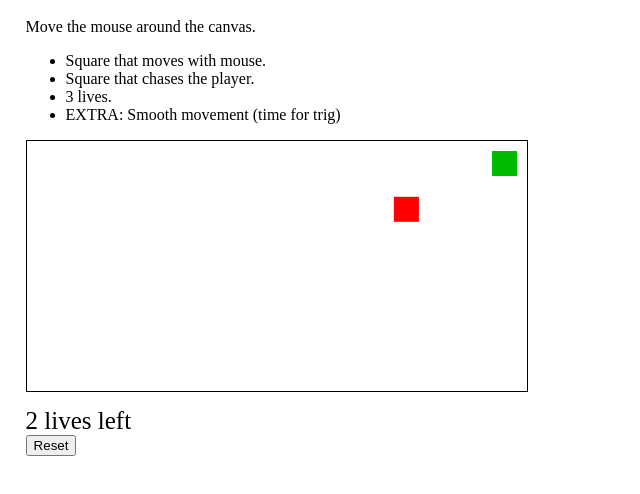
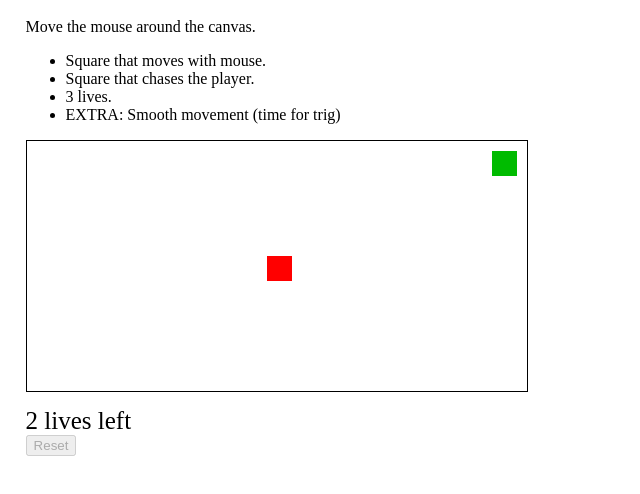
Before and after one commit to sileriky/Mouse-Chaser, a plain HTML site: page index.html in a window 1280 px wide. Both pictures are taken after a click on the button "Reset". Shown: the part 48-542 px from the top of the page, without its empty margins (0-640 px from the left). Drawn offline with Linux system fonts and the light colour scheme.

Commit message:
Mouse chaser changes (#6)
* Before Breakthrough

This commit serves as an in-between snapshot of my work, as well as a
"before" for my newly-found appreciation of addEventListener()

* Move On From Now

It didn't work... But I still have a trick up my sleeve! Future me,
don't give up; you're this (-><-) close!

* Had to fix that last one

* Refactored via w3schools

* Implemented lives system

- Corrected spelling of "mouse"
- Added life counter

* Added chaser playground

 - Top-Left enemy corner can follow the top-left corner of a target

* Simple chase

- Enemy square does chase the player, but only in 45° angles

* Reminder (better chase)

- Introduced a reminder to look into implementing a smoother chase procedure by using dynamically angled movement, instead of just the 8
compass directions

* Something broke...

If you're reading this and you're good at geometry, please take a look at this and let me know if you can figure why the red square is moving so erratically.

* Good News! and bad news...

Good News!
- We've got a red square that chases using delta time
Bad news:
- It... erm... crashes... at the start??
- Note for future person: look into this black magic.
- Current band-aid: set the starting amount of lives to 4, effectively giving the player 3 lives.

* Technically Solved

- The issues has been, strictly technically speaking, solved

* Band-aid Fix #2

- This second band-aid fix stops the button from being pressed multiple
- Actually solving the issue requires any of the following; miracle, epiphany, actually desiging this project

* Code Reorganize

- Sectioned off the code into distinct categories

```diff
--- a/index.html
+++ b/index.html
@@ -20,37 +20,25 @@
 
         <canvas id="playArea" width=500 height=250 style="border:1px solid #000"></canvas>
         <div id="lifeCounter" style="margin-top: 15px; font-size: 25px">3 lives left.</div>
-        <button onclick="fullGameReset()">Reset</button>
+        <button id="resetButton">Reset</button>
         <script>
             //Thank (the) [INSERT DEITY NAME HERE] for w3schools.com
             //EDIT: Also stackoverflow.com
 
+            //VARIABLE DEFINITIONS
             var playerPiece;
             var enemyPiece;
             var playerLives = 4;
+            var enemySpeed = 2;
+            var currentFrame = 0;
+            var delta = 0;
+            var lastFrame = 0;
+
+            //DOM GRABBERS
             var lifeCounter = document.getElementById("lifeCounter");
-            var displayX = document.getElementById("displayX");
-            var displayY = document.getElementById("displayY");
-            var displayTheta = document.getElementById("displayTheta");
+            var resetButton = document.getElementById("resetButton");
 
-            function startGame() {
-                gameSpace.start();
-                playerPiece = new gamePiece(25, 25, "#0B0", 465, 10);
-                enemyPiece = new gamePiece(25, 25, "#F00", 240, 115);
-            }
-
-            function resetGame() {
-                gameSpace.clear();
-                playerPiece.x = 465;
-                playerPiece.y = 10;
-                enemyPiece.x = 240;
-                enemyPiece.y = 115;
-                playerPiece.update();
-                enemyPiece.update();
-                console.log("Game Reset!");
-                setTimeout(updateGame,1500);
-            }
-
+            //OBJECT DEFINITIONS
             var gameSpace = {
                 canvas : document.createElement("canvas"),
                 start : function() {
@@ -67,9 +55,9 @@
                     //NOTE: The change from setInterval to animation frame made this noticeably smoother.
                     //this.interval = setInterval(updateGameArea, 20);
                     window.requestAnimationFrame(updateGame);
-                    this.canvas.addEventListener('mousemove', function (e) {
-                        gameSpace.plrX = e.offsetX;
-                        gameSpace.plrY = e.offsetY;
+                    this.canvas.addEventListener('mousemove', function (event) {
+                        gameSpace.plrX = event.offsetX;
+                        gameSpace.plrY = event.offsetY;
                     })
                 },
                 clear : function(){this.context.clearRect(0, 0, this.canvas.width, this.canvas.height)}
@@ -78,8 +66,8 @@
             function gamePiece(width, height, color, x, y) {
                 this.width = width;
                 this.height = height;
-                this.x = x;
-                this.y = y;
+                this.x = this.initialX = x;
+                this.y = this.initialY = y;
                 this.update = function() {
                     ctx = gameSpace.context;
                     ctx.fillStyle = color;
@@ -107,12 +95,31 @@
                     return crash;
                 }
 
+                this.resetPiece = function() {
+                    this.x = this.initialX;
+                    this.y = this.initialY;
+                }
+
+
             }
 
-            var enemySpeed = 2;
-            var currentFrame = 0;
-            var delta = 0;
-            var lastFrame = 0;
+            //FUNCTION DEFINITIONS
+            function startGame() {
+                gameSpace.start();
+                playerPiece = new gamePiece(25, 25, "#0B0", 465, 10);
+                enemyPiece = new gamePiece(25, 25, "#F00", 240, 115);
+            }
+
+            function resetGame() {
+                gameSpace.clear();
+                playerPiece.resetPiece();
+                enemyPiece.resetPiece();
+                playerPiece.update();
+                enemyPiece.update();
+                console.log("Game Reset!");
+                setTimeout(updateGame,1500);
+            }
+
             function updateGame() {
                 if (enemyPiece.crashWith(playerPiece)) {
                     console.log("Crashed!");
@@ -135,7 +142,6 @@
                         playerPiece.y = gameSpace.plrY-(playerPiece.height/2);
                     }
 
-                    //Add enemy code
                     //Enemy piece movement
 
                     newEnemyCoords = calcNewCoords(enemyPiece,playerPiece,currentFrame);
@@ -149,6 +155,24 @@
                     currentFrame = window.requestAnimationFrame(updateGame);
                 }
 
+            }
+
+            /*ISSUE: The reset button calls this function EVERY TIME that it's pressed.
+                This results in the enemyPiece reaching higher than expected speeds.
+                Potential solution: introduce a "am I resetting right now?" flag
+                Result: No change (seemingly)
+                PS2: Manipulate the button such that you can't press it consecutivelly
+                NOTE: This doesn't fix the issue. I plan to spend time designing this properly.
+            */
+
+            resetButton.onclick = function(){
+                resetButton.disabled = true;
+                fullGameReset();
+                setTimeout(recycleButton,3500);
+            }
+
+            function recycleButton(){
+                resetButton.disabled = false;
             }
 
             function fullGameReset() {
@@ -178,14 +202,13 @@
                 // SPEED is the speed in units per second (UPS)
                 var x = dx * delta * enemySpeed;
                 var y = dy * delta * enemySpeed;
-
                 return {x,y};
             }
 
-/* Most of the code above is adapted from w3schools.
-Idea: How much could I remove, without breaking this?
+            /* Most of the code above is adapted from w3schools.
+            Idea: How much could I remove, without breaking this?
 
-*/
+            */
 
         </script>
     </body>
```
